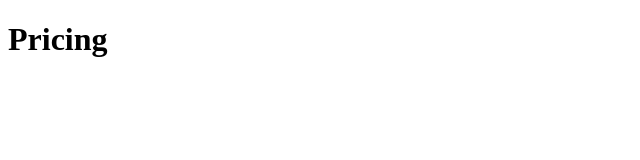
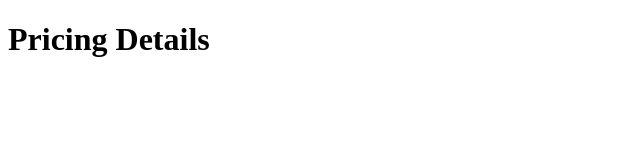
Before and after one commit to rjbtechconsult/git-tutorials, a plain HTML site: page pricing.html in a window 1280 px wide. Shown: the whole page, without its empty margins (0-640 px from the left). Drawn offline with Linux system fonts and the light colour scheme.

Commit message:
This is where we will code the priceing details

```diff
--- a/pricing.html
+++ b/pricing.html
@@ -6,6 +6,6 @@
 		<title>Document</title>
 	</head>
 	<body>
-		<h1>Pricing</h1>
+		<h1>Pricing Details</h1>
 	</body>
 </html>
```
